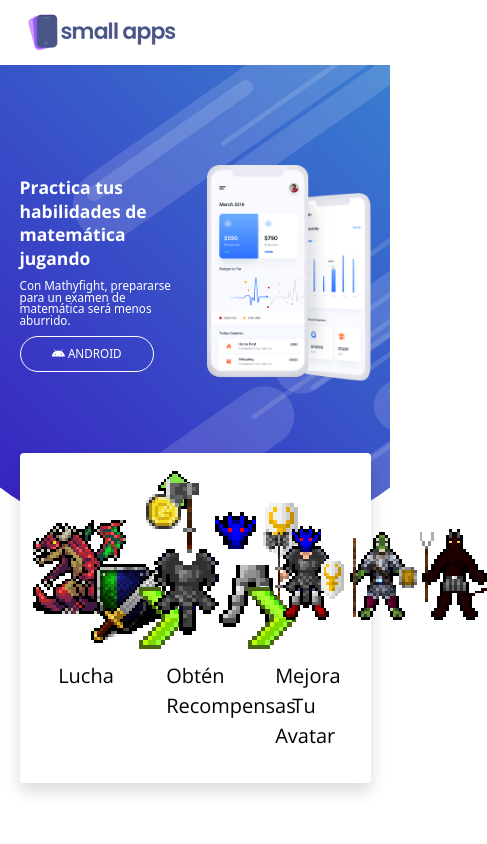
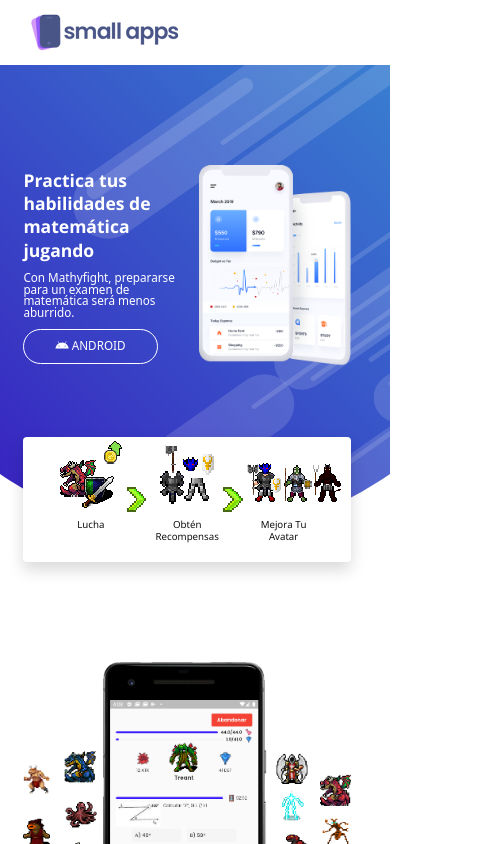
Before and after one commit to Mathyfight/mathyfight-landing-page, an Angular app: page / in a window 390 px wide. Shown: the top 844 px of the page, 487 px wide, since content can reach past the window. Built offline with nearby package versions, Linux system fonts and the light colour scheme; some icons are missing.

Commit message:
added proper responsiveness for mobile devices

```diff
--- a/src/app/app.component.ts
+++ b/src/app/app.component.ts
@@ -10,5 +10,4 @@
 
 export class AppComponent {
   title = 'mathyfight-landing-page';
-
 }
--- a/src/app/components/home/home.component.css
+++ b/src/app/components/home/home.component.css
@@ -1,10 +1,56 @@
 @import url("https://fonts.googleapis.com/css?family=Lora:400,400i|Open+Sans:300,400,600,700,800");
 
+/* XSmall */
 @media (max-width: 575px) {
     h1 {
         font-size    : 4.5vw;
         line-height  : 6vw;
         margin-bottom: 2.5vw;
+    }
+
+    h3 {
+        margin-top: 5vw;
+        font-size : 2.5vw;
+        padding   : 0;
+    }
+
+    div.bg-white {
+        padding: 3vw 8vw;
+    }
+
+    .col-1 {
+        padding: 0;
+    }
+
+    .img-holder {
+        position: relative;
+        width   : 100%;
+        height  : 100%;
+    }
+
+    .h-img-holder {
+        padding : 0;
+        position: relative;
+        width   : 100%;
+        height  : 13vw;
+    }
+
+    img.highlight-section-arrow {
+        right: 3vw;
+        width: 5vw;
+    }
+
+    img.highlight-section-1 {
+        width: 16vw;
+    }
+
+    img.highlight-section-2 {
+        width: 14vw;
+    }
+
+    img.highlight-section-3 {
+        width: 24vw;
+        top  : 4vw;
     }
 
     a.btn {
@@ -24,16 +70,51 @@
     }
 
     .container {
-        padding  : 0px 0px;
-        margin   : 0px 5%;
+        padding  : 0px 3%;
+        margin   : 0px 3%;
         max-width: 90%;
     }
 }
 
+/* Small */
 @media (min-width: 576px) and (max-width: 767px) {
     h1 {
         font-size  : 28px;
         line-height: 38px;
+    }
+
+    h3 {
+        font-size: 15px;
+    }
+
+    .img-holder {
+        position: relative;
+        width   : 100%;
+        height  : 100%;
+    }
+
+    .h-img-holder {
+        padding : 0;
+        position: relative;
+        width   : 100%;
+        height  : 7em;
+    }
+
+    img.highlight-section-arrow {
+        width: 5vw;
+    }
+
+    img.highlight-section-1 {
+        width: 16vw;
+    }
+
+    img.highlight-section-2 {
+        width: 14vw;
+    }
+
+    img.highlight-section-3 {
+        width: 24vw;
+        top  : 4vw;
     }
 
     .btn-rounded-icon {
@@ -59,6 +140,7 @@
     }
 }
 
+/* Medium */
 @media (min-width: 768px) and (max-width: 991px) {
     h1 {
         font-size  : 33px;
@@ -67,6 +149,40 @@
 
     a.btn {
         font-size: 18px;
+    }
+
+    h3 {
+        font-size: 20px;
+    }
+
+    .img-holder {
+        position: relative;
+        width   : 100%;
+        height  : 100%;
+    }
+
+    .h-img-holder {
+        padding : 0;
+        position: relative;
+        width   : 100%;
+        height  : 10em;
+    }
+
+    img.highlight-section-arrow {
+        width: 5vw;
+    }
+
+    img.highlight-section-1 {
+        width: 16vw;
+    }
+
+    img.highlight-section-2 {
+        width: 14vw;
+    }
+
+    img.highlight-section-3 {
+        width: 24vw;
+        top  : 4vw;
     }
 
     p {
@@ -84,6 +200,7 @@
     }
 }
 
+/* Large */
 @media (min-width: 992px) and (max-width: 1199px) {
     h1 {
         font-size  : 35px;
@@ -93,6 +210,41 @@
     h2 {
         font-size  : 38px;
         line-height: 50px;
+    }
+
+    h3 {
+        margin-top: 20px;
+        font-size : 20px;
+    }
+
+    .img-holder {
+        position: relative;
+        width   : 100%;
+        height  : 100%;
+    }
+
+    .h-img-holder {
+        padding : 0;
+        position: relative;
+        width   : 100%;
+        height  : 10em;
+    }
+
+    img.highlight-section-arrow {
+        width: 3em;
+    }
+
+    img.highlight-section-1 {
+        width: 10em;
+    }
+
+    img.highlight-section-2 {
+        width: 9em;
+    }
+
+    img.highlight-section-3 {
+        width: 14em;
+        top  : 2em;
     }
 
     a.btn {
@@ -112,6 +264,7 @@
     }
 }
 
+/* Extra Large */
 @media (min-width: 1200px) and (max-width: 1399px) {
     h1 {
         font-size  : 35px;
@@ -121,6 +274,41 @@
     h2 {
         font-size  : 38px;
         line-height: 50px;
+    }
+
+    h3 {
+        margin-top: 20px;
+        font-size : 20px;
+    }
+
+    .img-holder {
+        position: relative;
+        width   : 100%;
+        height  : 100%;
+    }
+
+    .h-img-holder {
+        padding : 0;
+        position: relative;
+        width   : 100%;
+        height  : 10em;
+    }
+
+    img.highlight-section-arrow {
+        width: 3em;
+    }
+
+    img.highlight-section-1 {
+        width: 10em;
+    }
+
+    img.highlight-section-2 {
+        width: 9em;
+    }
+
+    img.highlight-section-3 {
+        width: 14em;
+        top  : 2em;
     }
 
     a.btn {
@@ -140,6 +328,7 @@
     }
 }
 
+/* Extra extra large */
 @media (min-width: 1400px) {
     h1 {
         font-size  : 45px;
@@ -149,6 +338,41 @@
     h2 {
         font-size  : 40px;
         line-height: 50px;
+    }
+
+    h3 {
+        margin-top: 20px;
+        font-size : 20px;
+    }
+
+    .img-holder {
+        position: relative;
+        width   : 100%;
+        height  : 100%;
+    }
+
+    .h-img-holder {
+        padding : 0;
+        position: relative;
+        width   : 100%;
+        height  : 10em;
+    }
+
+    img.highlight-section-arrow {
+        width: 3em;
+    }
+
+    img.highlight-section-1 {
+        width: 10em;
+    }
+
+    img.highlight-section-2 {
+        width: 9em;
+    }
+
+    img.highlight-section-3 {
+        width: 14em;
+        top  : 2em;
     }
 
     a.btn {
@@ -184,27 +408,9 @@
     font-weight: 300;
 }
 
-h3 {
-    font-size  : 20px;
-    line-height: 30px;
-}
-
 cite {
     font-size : 14px;
     font-style: normal;
-}
-
-.h-img-holder {
-    padding : 0;
-    position: relative;
-    width   : 100%;
-    height  : 10em;
-}
-
-.img-holder {
-    position: relative;
-    width   : 100%;
-    height  : 100%;
 }
 
 .center-img {
--- a/src/app/components/home/home.component.html
+++ b/src/app/components/home/home.component.html
@@ -76,51 +76,51 @@
 
 <section class="section pt-0 position-relative pull-top">
     <div class="container">
-        <div class="rounded shadow p-4 bg-white text-center">
+        <div class="rounded shadow p-sm-3 p-md-4 bg-white text-center">
             <div class="row justify-content-center">
                 <div class="col-3 p-0">
                     <div class="row">
                         <div class="h-img-holder">
-                            <img class="pixel-art center-img" src="assets/images/highlight/fight.png" alt="lucha"
-                                style="width:10em">
+                            <img class="pixel-art center-img highlight-section-1"
+                                src="assets/images/highlight/fight.png" alt="lucha">
                         </div>
                     </div>
                     <div class="row">
-                        <h3 class="mt-4 text-capitalize h4" style="font-weight: 500;">Lucha</h3>
+                        <h3 class="text-capitalize" style="font-weight: 500;">Lucha</h3>
                     </div>
                 </div>
                 <div class="col-1">
                     <div class="img-holder">
-                        <img class="pixel-art center-img" src="assets/images/highlight/arrow.png" alt="flecha"
-                            style="width:3em">
+                        <img class="pixel-art center-img highlight-section-arrow"
+                            src="assets/images/highlight/arrow.png" alt="flecha">
                     </div>
                 </div>
                 <div class="col-3">
                     <div class="row">
                         <div class="h-img-holder">
-                            <img class="pixel-art center-img" src="assets/images/highlight/buy.png" style="width:9em"
+                            <img class="pixel-art center-img highlight-section-2" src="assets/images/highlight/buy.png"
                                 alt="compra">
                         </div>
                     </div>
                     <div class="row">
-                        <h3 class="mt-4 text-capitalize h4" style="font-weight: 500;">Obtén recompensas</h3>
+                        <h3 class="text-capitalize" style="font-weight: 500;">Obtén recompensas</h3>
                     </div>
                 </div>
                 <div class="col-1">
                     <div class="img-holder">
-                        <img class="pixel-art center-img" src="assets/images/highlight/arrow.png" alt="flecha"
-                            style="width:3em">
+                        <img class="pixel-art center-img highlight-section-arrow"
+                            src="assets/images/highlight/arrow.png" alt="flecha">
                     </div>
                 </div>
                 <div class="col-3">
                     <div class="row">
                         <div class="h-img-holder">
-                            <img class="pixel-art center-img" src="assets/images/highlight/upgrade.png"
-                                style="width:14em; top:2em;" alt="mejora">
+                            <img class="pixel-art center-img highlight-section-3"
+                                src="assets/images/highlight/upgrade.png" alt="mejora">
                         </div>
                     </div>
                     <div class="row">
-                        <h3 class="mt-4 text-capitalize h4" style="font-weight: 500;">Mejora tu avatar</h3>
+                        <h3 class="text-capitalize" style="font-weight: 500;">Mejora tu avatar</h3>
                     </div>
                 </div>
             </div>
```
